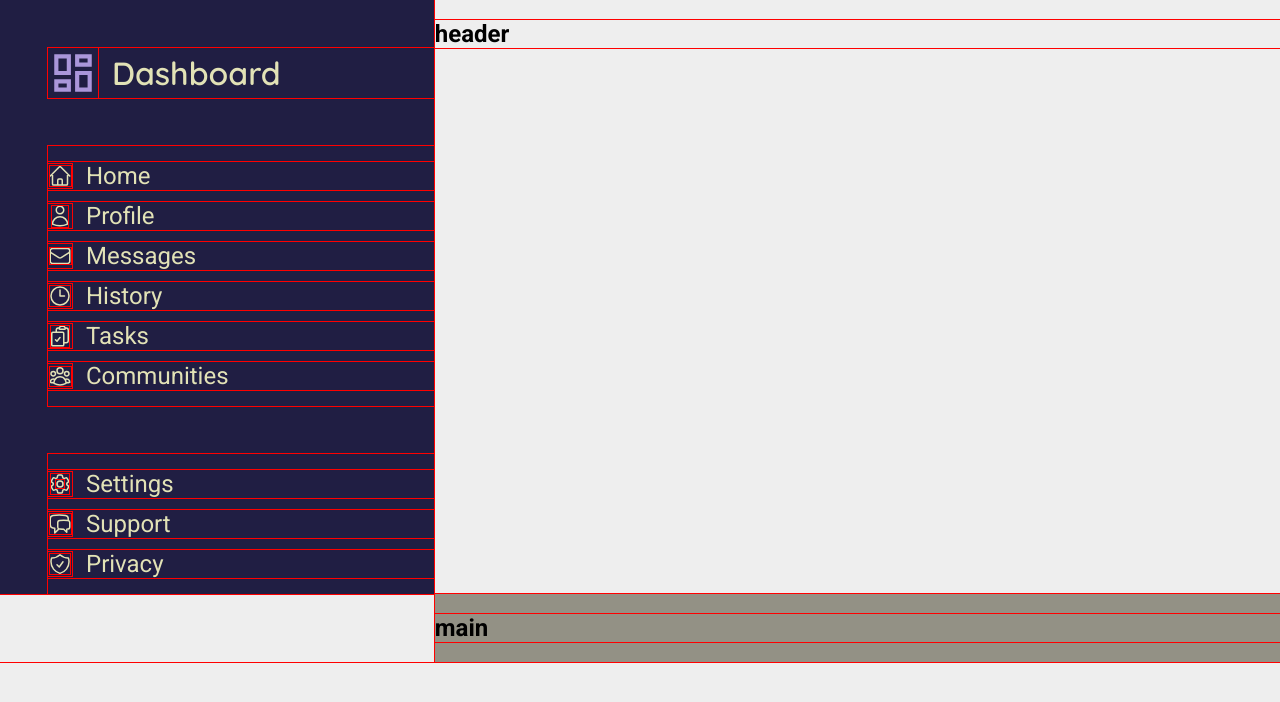
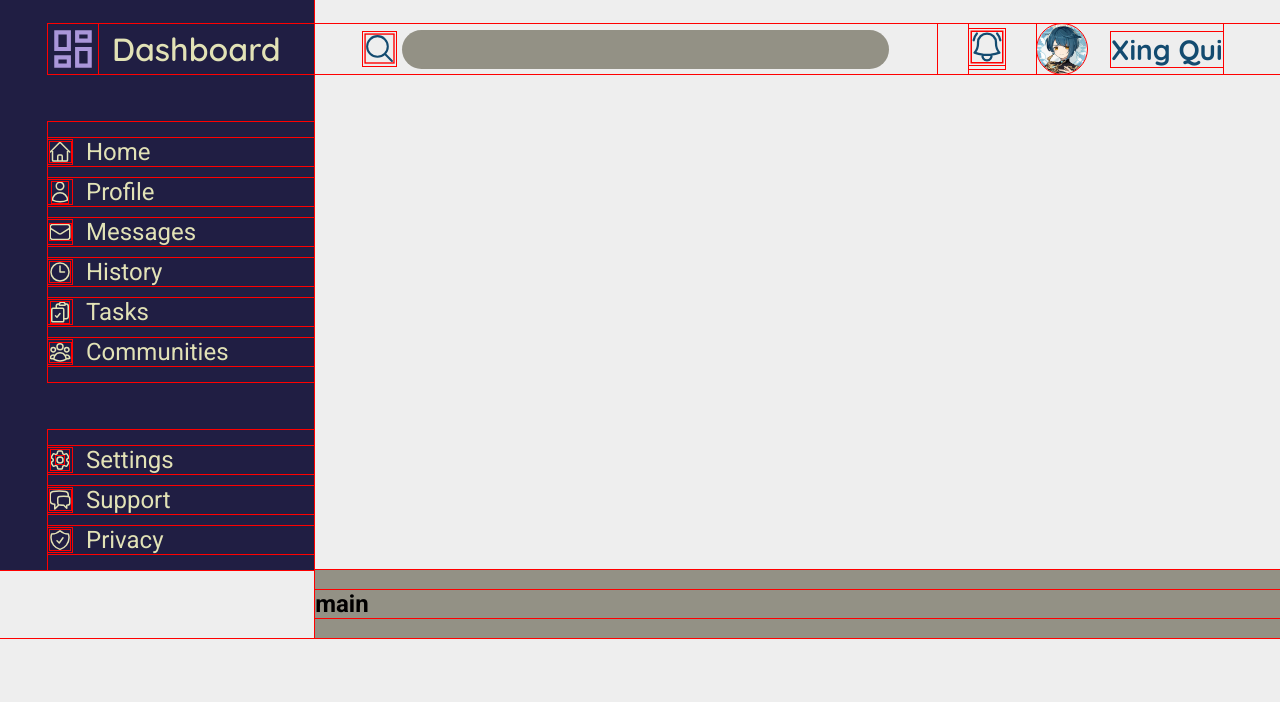
Before and after one commit to srhqmp/admin-dashboard, a plain HTML site: page index.html in a window 1280 px wide. Drawn offline with Linux system fonts and the light colour scheme.

Commit message:
feat: style top header

```diff
--- a/index.html
+++ b/index.html
@@ -198,7 +198,55 @@
           </ul>
         </div>
       </div>
-      <div class="header"><h2>header</h2></div>
+      <div class="header">
+        <div class="top-bar">
+          <div class="search-section">
+            <svg
+              xmlns="http://www.w3.org/2000/svg"
+              fill="none"
+              viewBox="0 0 24 24"
+              stroke-width="1.5"
+              stroke="currentColor"
+              class="size-6"
+            >
+              <path
+                stroke-linecap="round"
+                stroke-linejoin="round"
+                d="m21 21-5.197-5.197m0 0A7.5 7.5 0 1 0 5.196 5.196a7.5 7.5 0 0 0 10.607 10.607Z"
+              />
+            </svg>
+            <input type="text" name="search" id="search" />
+          </div>
+          <div class="user-information">
+            <div class="notification">
+              <svg
+                xmlns="http://www.w3.org/2000/svg"
+                fill="none"
+                viewBox="0 0 24 24"
+                stroke-width="1.5"
+                stroke="currentColor"
+                class="size-6"
+              >
+                <path
+                  stroke-linecap="round"
+                  stroke-linejoin="round"
+                  d="M14.857 17.082a23.848 23.848 0 0 0 5.454-1.31A8.967 8.967 0 0 1 18 9.75V9A6 6 0 0 0 6 9v.75a8.967 8.967 0 0 1-2.312 6.022c1.733.64 3.56 1.085 5.455 1.31m5.714 0a24.255 24.255 0 0 1-5.714 0m5.714 0a3 3 0 1 1-5.714 0M3.124 7.5A8.969 8.969 0 0 1 5.292 3m13.416 0a8.969 8.969 0 0 1 2.168 4.5"
+                />
+              </svg>
+            </div>
+            <div class="user">
+              <img
+                src="images/avatar.png"
+                alt="User Avatar"
+                width="50"
+                height="50"
+                class="user-avatar"
+              />
+              <span class="user--full-name">Xing Qui</span>
+            </div>
+          </div>
+        </div>
+      </div>
       <div class="main-content"><h2>main</h2></div>
     </div>
   </body>
--- a/style.css
+++ b/style.css
@@ -32,7 +32,7 @@ body {
 .sidebar {
   padding-left: 48px;
   display: grid;
-  padding-top: 48px;
+  padding-top: 24px;
   gap: 48px;
   background-color: var(--background-color-dark);
   color: var(--text-color-light);
@@ -73,6 +73,61 @@ body {
   background-color: var(--background-color-light);
 }
 
+.header svg {
+  width: 36px;
+}
+
+.header .top-bar {
+  display: grid;
+  grid-template-columns: 2fr 1fr;
+  gap: 32px;
+  font-family: "Quicksand", sans-serif;
+  margin-top: 24px;
+}
+
+.search-section {
+  display: flex;
+  align-items: center;
+  padding: 0 48px;
+  gap: 6px;
+}
+
+.search-section input {
+  width: 100%;
+  padding: 12px 24px;
+  border-radius: 24px;
+  background-color: var(--gray);
+  color: var(--text-color-light);
+  font-weight: 900;
+  border: none;
+  outline: none;
+  font-size: 18upx;
+  box-sizing: border-box;
+}
+
+.search-section svg {
+  color: var(--primary-color);
+}
+
+.user-information {
+  display: flex;
+  align-items: center;
+  gap: 32px;
+  color: var(--primary-color);
+}
+
+.user-avatar {
+  border-radius: 50%;
+}
+
+.user-information .user {
+  display: flex;
+  align-items: center;
+  gap: 24px;
+  font-size: 28px;
+  font-weight: 900;
+}
+
 .main-content {
   grid-area: main;
   background-color: var(--gray);
```
Also changed, not shown: images/avatar.png (added).
